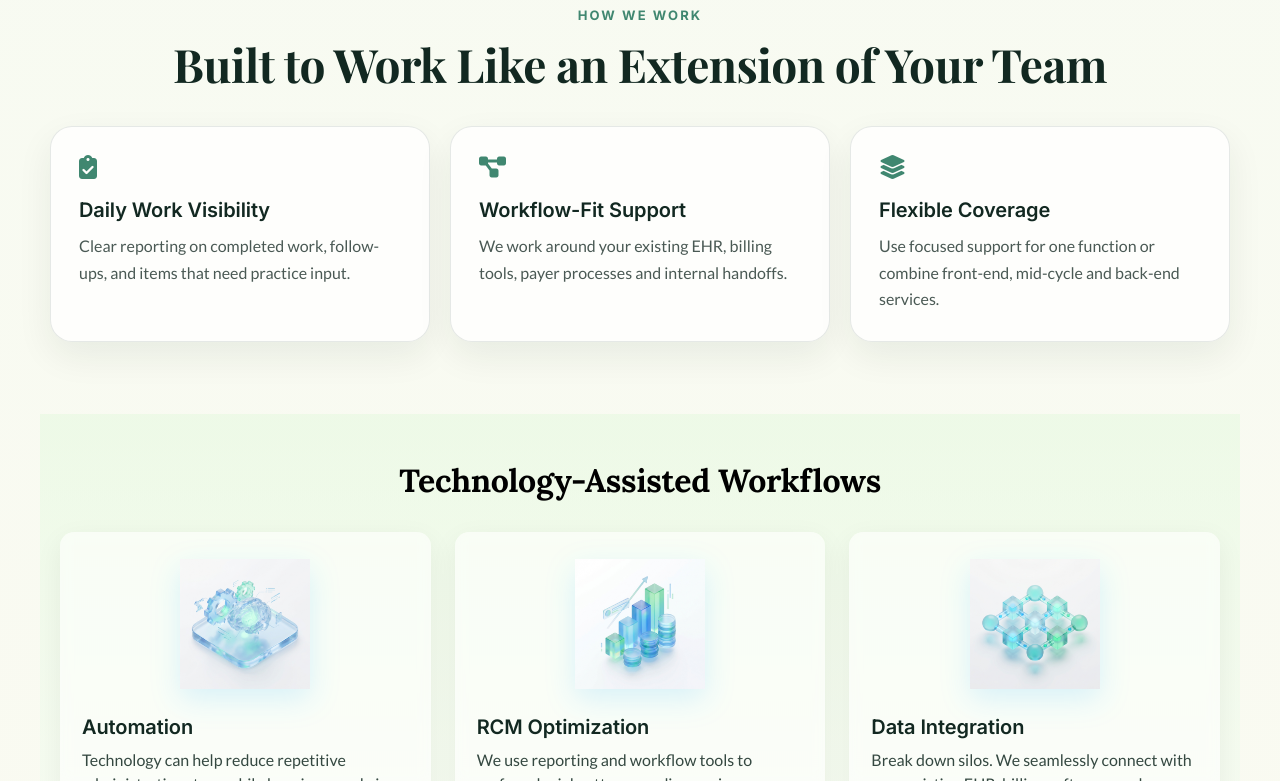
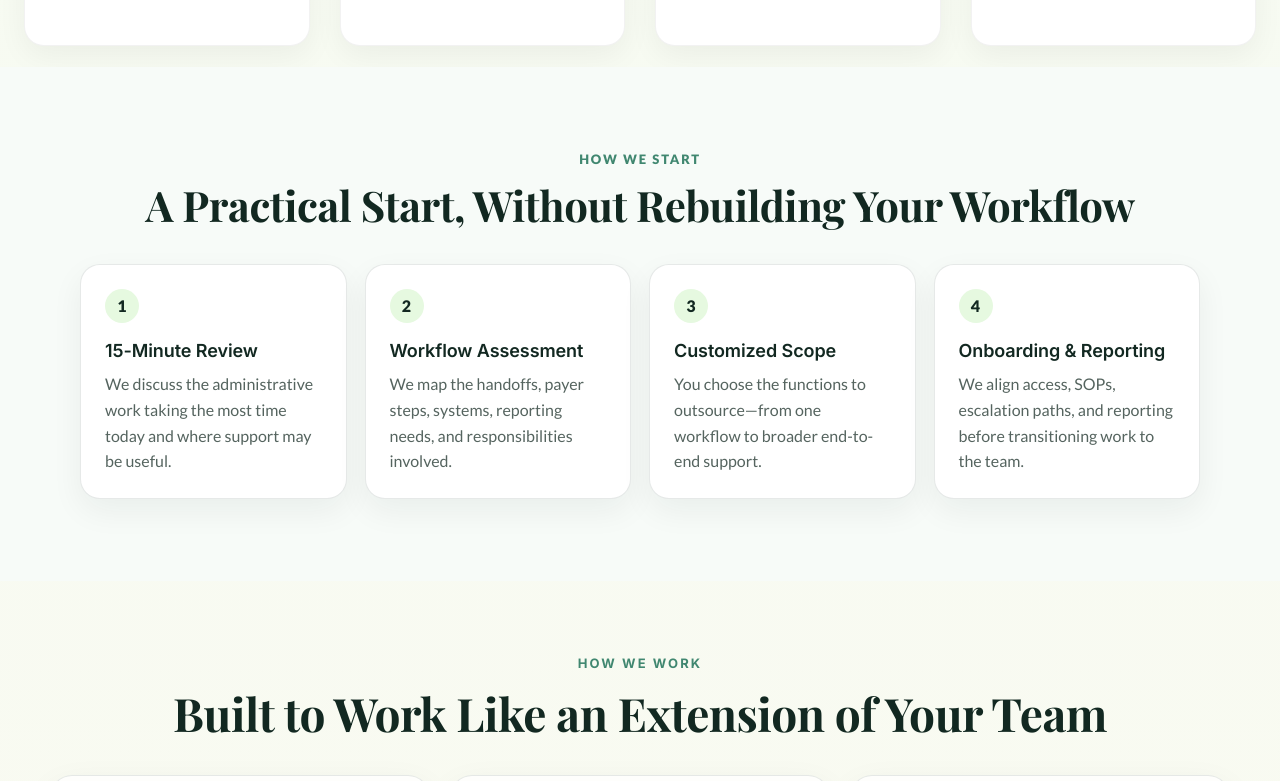
Before and after one commit to bhatt8427/thebillingtree04.github.io, a plain HTML site: page index.html in a window 1280 px wide. Shown: the part 3966-4747 px from the top of the page. Drawn offline with nearby package versions, Linux system fonts and the light colour scheme.

Commit message:
Add how-we-start flow and specialty landing page links

```diff
--- a/index.html
+++ b/index.html
@@ -488,14 +488,18 @@
             </p>
 
             <div class="specialties-grid">
+              <a class="specialty-item specialty-link" href="pain-management-rcm.html">
+                <i class="fas fa-notes-medical"></i>
+                <span>Pain Management</span>
+              </a>
               <div class="specialty-item">
                 <i class="fas fa-heartbeat"></i>
                 <span>Cardiology</span>
               </div>
-              <div class="specialty-item">
+              <a class="specialty-item specialty-link" href="gastroenterology-rcm.html">
                 <i class="fas fa-cookie-bite"></i>
                 <span>Gastroenterology</span>
-              </div>
+              </a>
               <div class="specialty-item">
                 <i class="fas fa-brain"></i>
                 <span>Neurology</span>
@@ -516,10 +520,10 @@
                 <i class="fas fa-eye"></i>
                 <span>Ophthalmology</span>
               </div>
-              <div class="specialty-item">
+              <a class="specialty-item specialty-link" href="urology-rcm.html">
                 <i class="fas fa-tint"></i>
                 <span>Urology</span>
-              </div>
+              </a>
               <div class="specialty-item">
                 <i class="fas fa-female"></i>
                 <span>Gynecology</span>
@@ -632,6 +636,36 @@
       </div>
     </section>
 
+
+
+    <section class="process-section" id="how-we-start" aria-labelledby="how-we-start-title" data-aos="fade-up">
+      <div class="process-inner">
+        <p class="process-kicker">HOW WE START</p>
+        <h2 id="how-we-start-title">A Practical Start, Without Rebuilding Your Workflow</h2>
+        <div class="process-grid">
+          <article class="process-card">
+            <span class="process-step">1</span>
+            <h3>15-Minute Review</h3>
+            <p>We discuss the administrative work taking the most time today and where support may be useful.</p>
+          </article>
+          <article class="process-card">
+            <span class="process-step">2</span>
+            <h3>Workflow Assessment</h3>
+            <p>We map the handoffs, payer steps, systems, reporting needs, and responsibilities involved.</p>
+          </article>
+          <article class="process-card">
+            <span class="process-step">3</span>
+            <h3>Customized Scope</h3>
+            <p>You choose the functions to outsource—from one workflow to broader end-to-end support.</p>
+          </article>
+          <article class="process-card">
+            <span class="process-step">4</span>
+            <h3>Onboarding & Reporting</h3>
+            <p>We align access, SOPs, escalation paths, and reporting before transitioning work to the team.</p>
+          </article>
+        </div>
+      </div>
+    </section>
 
     <!-- TRUST / OPERATING MODEL -->
     <section class="home-trust" aria-labelledby="trust-title" data-aos="fade-up">
```
